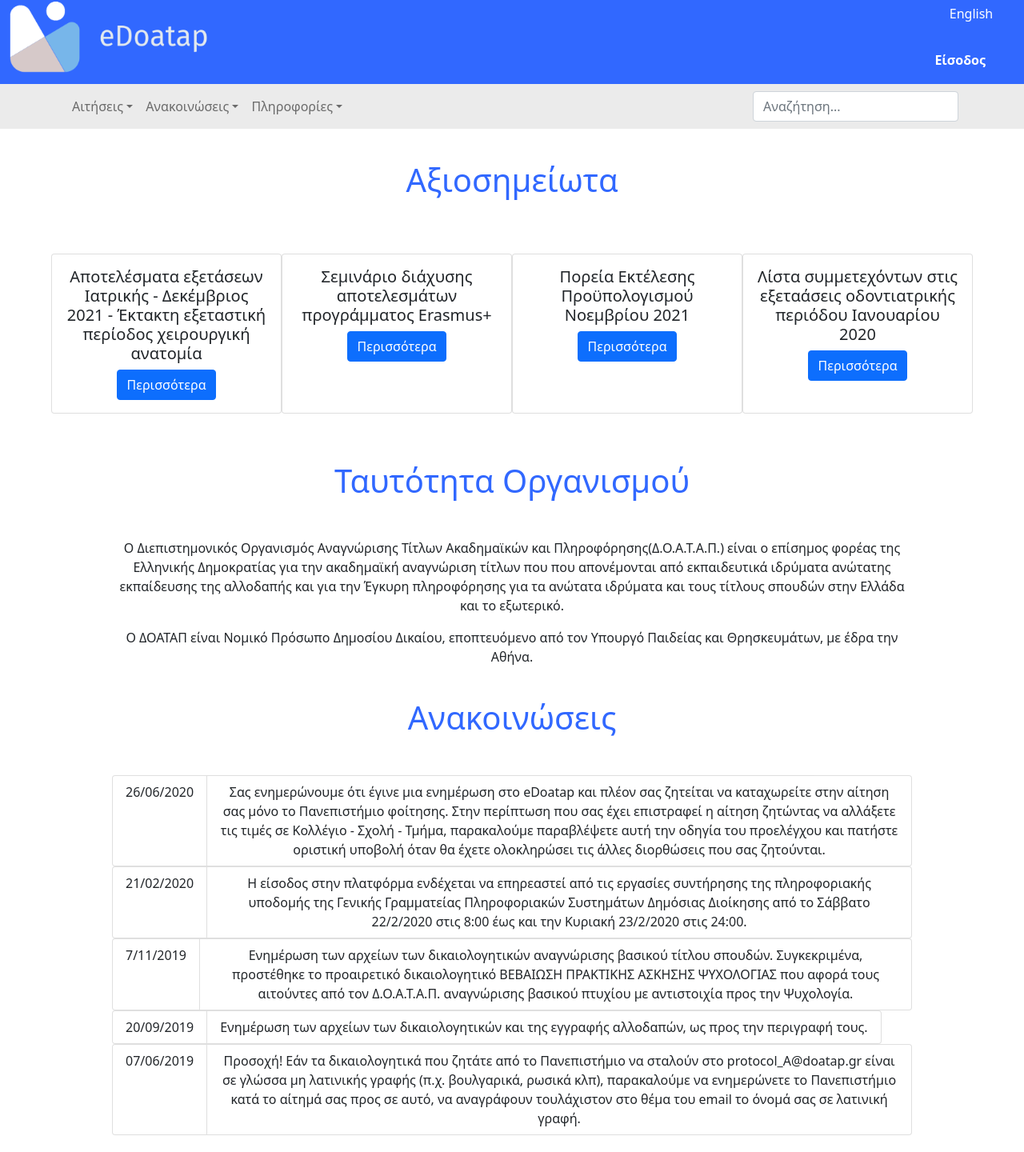
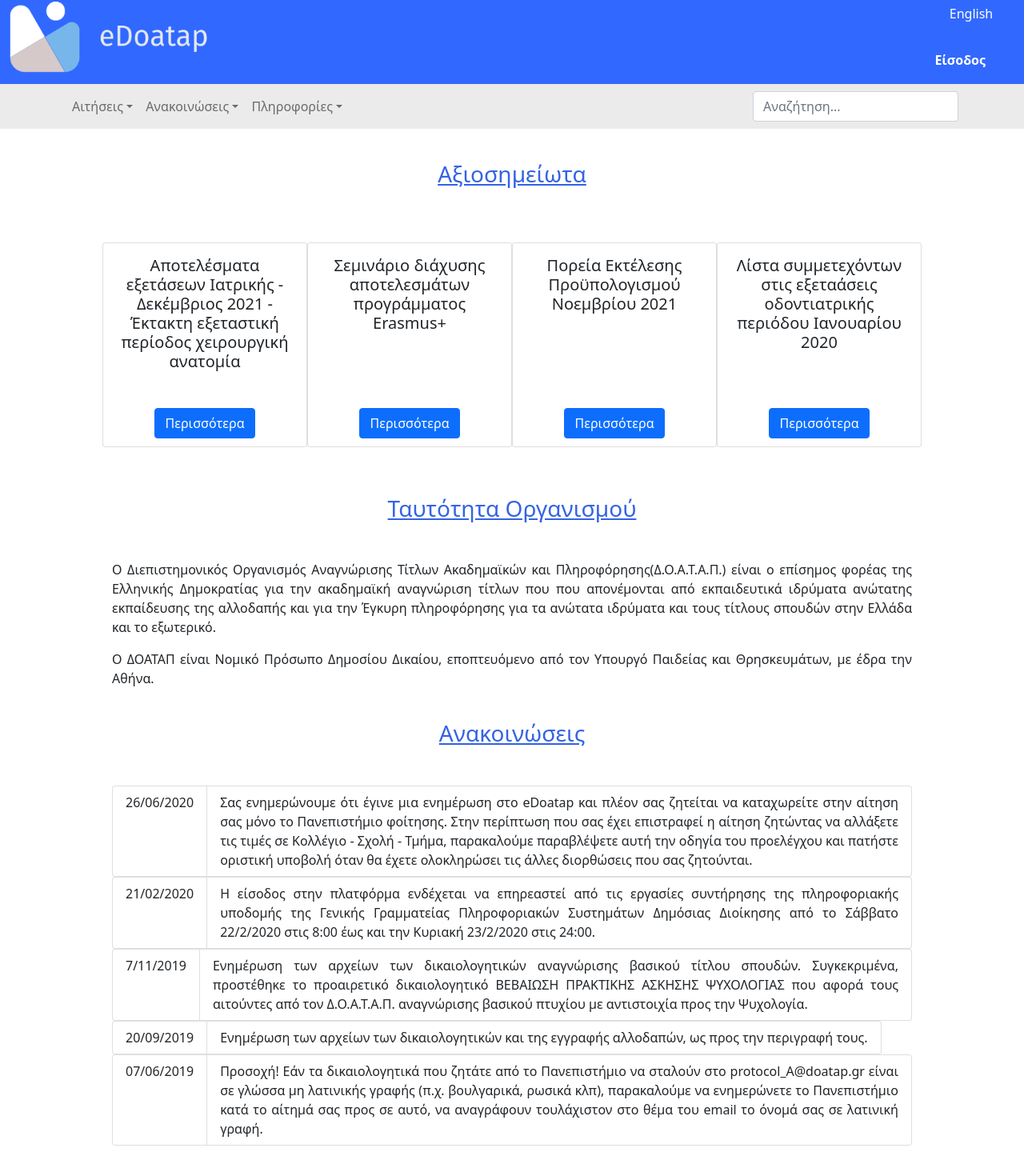
Before and after one commit to kostantinostheo/Full-Stack-MERN-Project, a React (Create React App) app in the folder edoatap/: page / in a window 1280 px wide. Shown: the part 11-1451 px from the top of the page at 80% size. Built offline with nearby package versions, Linux system fonts and the light colour scheme.

Commit message:
Small tweaks . Text alignment and style changes. Also pages comp added

```diff
--- a/edoatap/src/components/Footer/index.js
+++ b/edoatap/src/components/Footer/index.js
@@ -1,5 +1,4 @@
 import React from "react";
-import { Nav } from 'react-bootstrap';
 import "./index.css";
 
 export default function Footer() {
--- a/edoatap/src/components/Home/index.css
+++ b/edoatap/src/components/Home/index.css
@@ -1,10 +1,12 @@
 .title {
-  color:rgb(49, 104, 255);
+  color:rgb(52, 99, 228);
   padding:40px;
+  text-align: center;
+  text-decoration: underline;
 }
 
 .text {
   width:1000px;
   margin:auto;
-  text-align:center;
+  text-align:justify;
 }
--- a/edoatap/src/components/Home/index.js
+++ b/edoatap/src/components/Home/index.js
@@ -1,20 +1,21 @@
 import './index.css'
 import React from "react";
 import Info from '../Info';
-import { ListGroup, Table } from 'react-bootstrap'
+import { ListGroup } from 'react-bootstrap'
+import Pages from '../Pages';
 
 export default function Home() {
   return (
     <div>
       <div className="title">
-        <h1>Αξιοσημείωτα</h1>
+        <h3>Αξιοσημείωτα</h3>
       </div>
       <Info />
       <div className="title">
-        <h1>Ταυτότητα Οργανισμού</h1>
+        <h3>Ταυτότητα Οργανισμού</h3>
       </div>
       <div className="text">
-        <p>Ο Διεπιστημονικός Οργανισμός Αναγνώρισης Τίτλων Ακαδημαϊκών και Πληροφόρησης(Δ.Ο.Α.Τ.Α.Π.)
+        <p >Ο Διεπιστημονικός Οργανισμός Αναγνώρισης Τίτλων Ακαδημαϊκών και Πληροφόρησης(Δ.Ο.Α.Τ.Α.Π.)
         είναι ο επίσημος φορέας της Ελληνικής Δημοκρατίας για την ακαδημαϊκή αναγνώριση τίτλων που
         που απονέμονται από εκπαιδευτικά ιδρύματα  ανώτατης εκπαίδευσης της αλλοδαπής και για την
         Έγκυρη πληροφόρησης για τα ανώτατα ιδρύματα και τους τίτλους σπουδών στην Ελλάδα και το
@@ -23,7 +24,7 @@ export default function Home() {
         Θρησκευμάτων, με έδρα την Αθήνα.
       </div>
       <div className="title">
-        <h1>Ανακοινώσεις</h1>
+        <h3>Ανακοινώσεις</h3>
       </div>
       <div className="text">
         <ListGroup>
@@ -62,6 +63,7 @@ export default function Home() {
           </ListGroup>
         </ListGroup>
       </div>
+      <Pages/>
     </div>
   );
 }
--- a/edoatap/src/components/Info/index.js
+++ b/edoatap/src/components/Info/index.js
@@ -1,32 +1,32 @@
 import "./index.css"
 import React from 'react';
-import { Row, Button, Card } from 'react-bootstrap'
+import { Button, Card } from 'react-bootstrap'
 
 export default function Info() {
   return (
       <div className="cards">
-        <Card style={{ width: '18rem' }}>
+        <Card style={{ width: '16rem', height: '16rem'}}>
           <Card.Body>
             <Card.Title>Αποτελέσματα εξετάσεων Ιατρικής - Δεκέμβριος 2021 - Έκτακτη εξεταστική περίοδος χειρουργική ανατομία</Card.Title>
-            <Button variant="primary">Περισσότερα</Button>
+            <Button style={{position: "absolute", right: "4rem", left: "4rem", bottom: 10 }}>Περισσότερα</Button>
           </Card.Body>
         </Card>
-        <Card style={{ width: '18rem' }}>
+        <Card style={{ width: '16rem' }}>
           <Card.Body>
             <Card.Title>Σεμινάριο διάχυσης αποτελεσμάτων προγράμματος Erasmus+</Card.Title>
-            <Button variant="primary">Περισσότερα</Button>
+            <Button style={{position: "absolute", right: "4rem", left: "4rem", bottom: 10 }}>Περισσότερα</Button>
           </Card.Body>
         </Card>
-        <Card style={{ width: '18rem' }}>
+        <Card style={{ width: '16rem' }}>
           <Card.Body>
             <Card.Title>Πορεία Εκτέλεσης Προϋπολογισμού Νοεμβρίου 2021</Card.Title>
-            <Button variant="primary">Περισσότερα</Button>
+            <Button style={{position: "absolute", right: "4rem", left: "4rem", bottom: 10 }}>Περισσότερα</Button>
           </Card.Body>
         </Card>
-        <Card style={{ width: '18rem' }}>
+        <Card style={{ width: '16rem' }}>
           <Card.Body>
             <Card.Title>Λίστα συμμετεχόντων στις εξεταάσεις οδοντιατρικής περιόδου Ιανουαρίου 2020</Card.Title>
-            <Button variant="primary">Περισσότερα</Button>
+            <Button style={{position: "absolute", right: "4rem", left: "4rem", bottom: 10 }}>Περισσότερα</Button>
           </Card.Body>
         </Card>
      </div>
--- /dev/null
+++ b/edoatap/src/components/Pages/index.css
@@ -0,0 +1,5 @@
+.center {
+    margin: auto;
+    width: 64em;
+    padding: 10px;
+  }
--- /dev/null
+++ b/edoatap/src/components/Pages/index.js
@@ -0,0 +1,25 @@
+import React from 'react';
+import { Pagination } from 'react-bootstrap'
+import './index.css'
+
+export default function Pages() {
+  return (
+    <Pagination className='center'>
+        <Pagination.First />
+        <Pagination.Prev />
+        <Pagination.Item>{1}</Pagination.Item>
+        <Pagination.Ellipsis />
+
+        <Pagination.Item>{10}</Pagination.Item>
+        <Pagination.Item>{11}</Pagination.Item>
+        <Pagination.Item active>{12}</Pagination.Item>
+        <Pagination.Item>{13}</Pagination.Item>
+        <Pagination.Item disabled>{14}</Pagination.Item>
+
+        <Pagination.Ellipsis />
+        <Pagination.Item>{20}</Pagination.Item>
+        <Pagination.Next />
+        <Pagination.Last />
+    </Pagination>
+ );
+}
```
Also changed, not shown: 1 other file (tests, documents, lock files or other folders).
